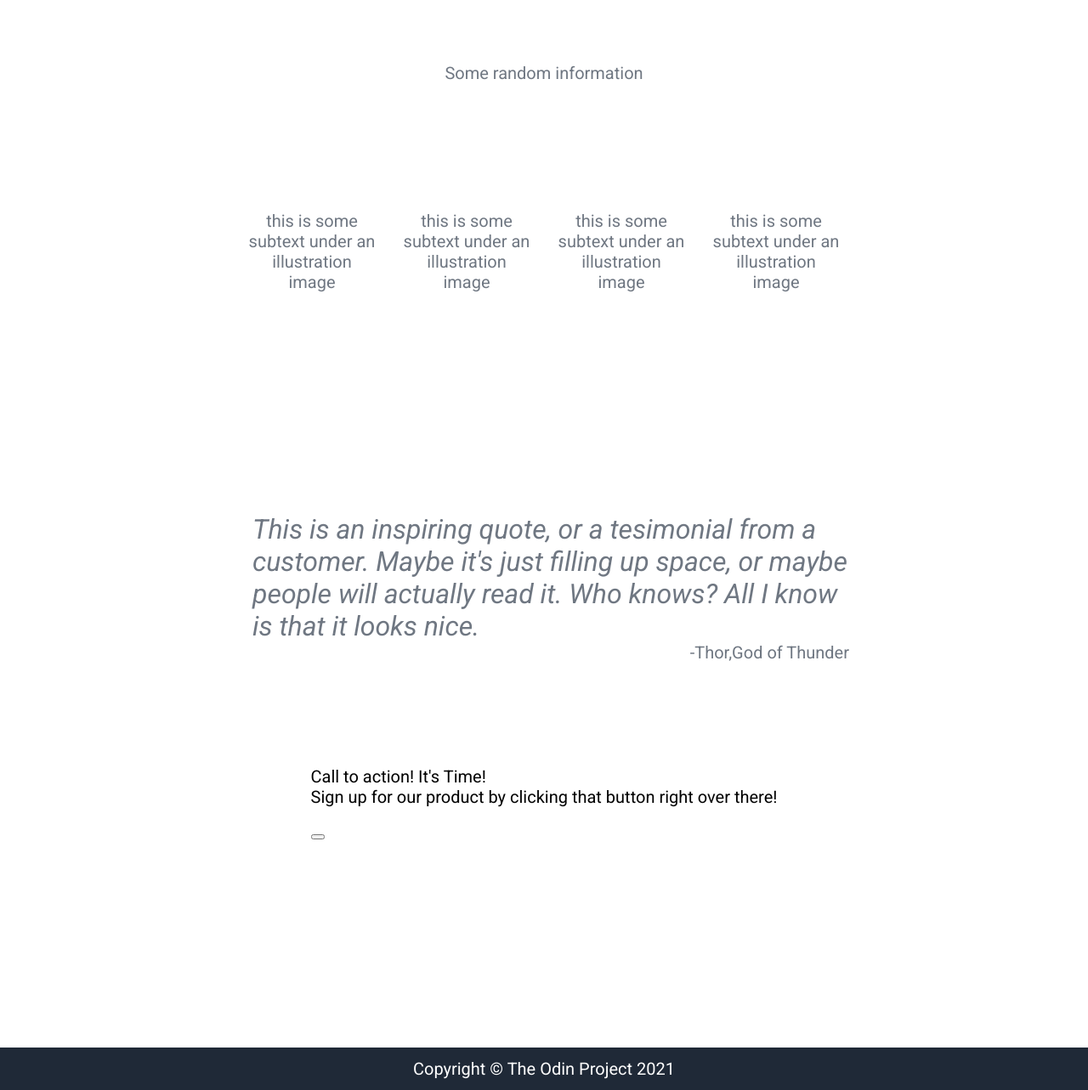
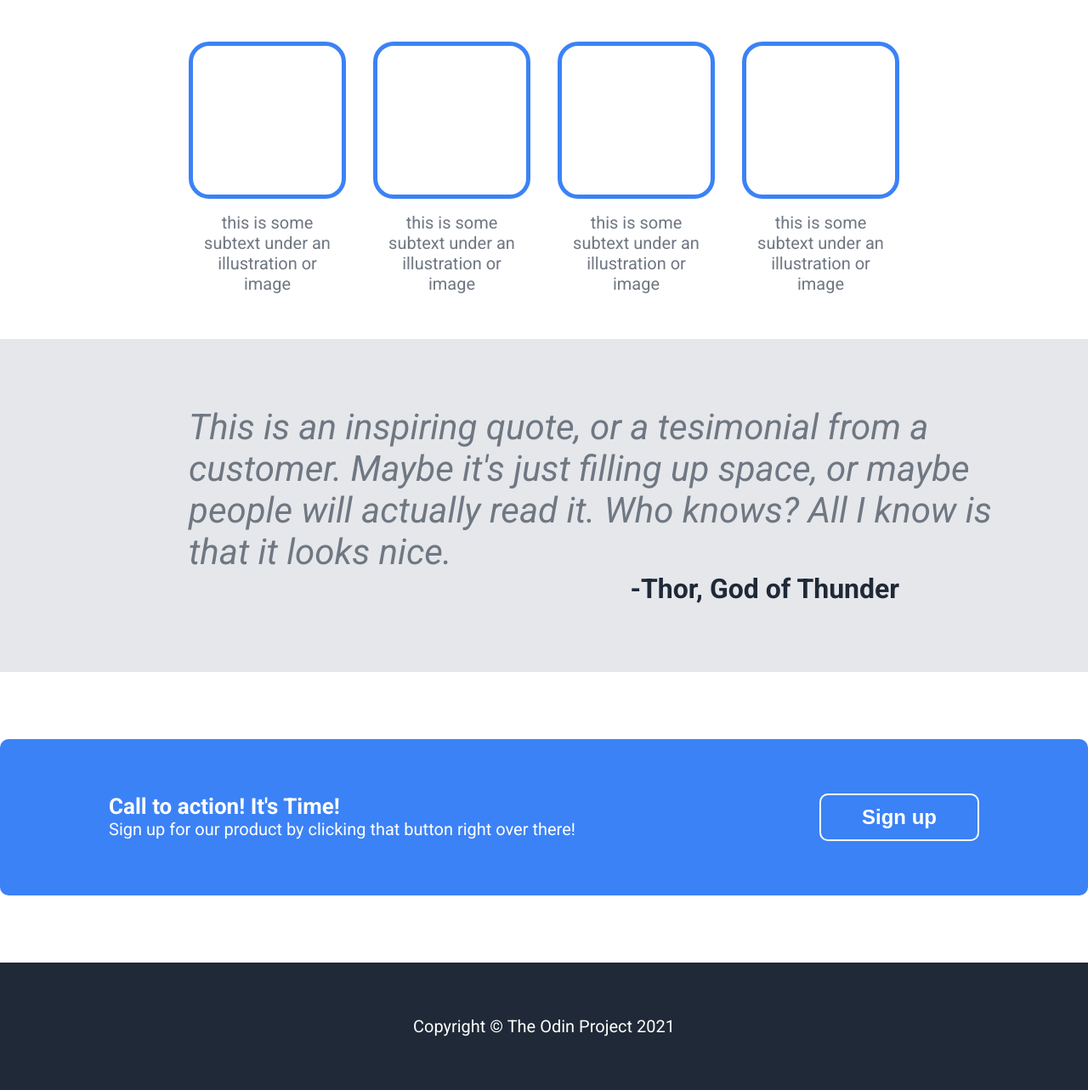
Before and after one commit to xwnklpfqc/landing-page, a plain HTML site: page index.html in a window 1280 px wide. Shown: the part 717-2000 px from the top of the page at 85% size. Drawn offline with Linux system fonts and the light colour scheme.

Commit message:
Finished project

```diff
--- a/index.html
+++ b/index.html
@@ -30,23 +30,23 @@
     </div>
 
     <div class="block-2">
-        <div class="title">Some random information</div>
+        <div class="title">Some random information.</div>
         <div class="card-container">
             <div class="card">
                 <div class="box"></div>
-                <div class="text">this is some subtext under an illustration image</div>
+                <div class="text">this is some subtext under an illustration or image</div>
             </div>
             <div class="card">
                 <div class="box"></div>
-                <div class="text">this is some subtext under an illustration image</div>
+                <div class="text">this is some subtext under an illustration or image</div>
             </div>
             <div class="card">
                 <div class="box"></div>
-                <div class="text">this is some subtext under an illustration image</div>
+                <div class="text">this is some subtext under an illustration or image</div>
             </div>
             <div class="card">
                 <div class="box"></div>
-                <div class="text">this is some subtext under an illustration image</div>
+                <div class="text">this is some subtext under an illustration or image</div>
             </div>
         </div>
     </div>
@@ -56,24 +56,24 @@
         <i class="quote">
             This is an inspiring quote, or a tesimonial from a customer.
             Maybe it's just filling up space, or maybe people will actually read it.
-            Who knows? All I know<br>is that it looks nice.
+            Who knows? All I know is that it looks nice.
         </i>
-        <div class="quote-name">-Thor,God of Thunder</div>
+        <div class="quote-name">-Thor, God of Thunder</div>
         </div>
     </div>
 
     <div class="block-4">
-        <div>
-            <div>
+        <div class="container-4">
+            <div class="text-container">
                 <div class="title-text">Call to action! It's Time!</div>
                 <div class="text">Sign up for our product by clicking that button right over there!</div>
             </div>
-            <button class="button-4"></button>
+            <button class="button-4" style="background-color: #3b82f6;">Sign up</button>
         </div>
     </div>
 
     <div class="footer">
-        <div>
+        <div></div>
             Copyright © The Odin Project 2021
         </div>
     </div>
--- a/styles.css
+++ b/styles.css
@@ -27,25 +27,36 @@ body {
 }
 
 .header-logo {
-    margin-left: 200px;
+    margin-left: 350px;
     font-size: 32px;
     font-weight: 700;
 }
 
 .header-list {
-    margin-right: 200px;
+    margin-right: 350px;
     font-size: 24px;
+    padding: 0;
 }
 
 .footer {
     display: flex;
     justify-content: center;
     align-items: center;
-    min-height: 50px;
+    min-height: 150px;
 }
 
-.text {
+.block-1 .text {
     margin-bottom: 16px;
+}
+
+.block-2 .text {
+    width: 175px;
+}
+
+.title {
+    font-size: 42px;
+    color: #1f2937;
+    font-weight: 900;
 }
 
 ul {
@@ -91,10 +102,13 @@ ul {
 .box {
     display: flex;
     justify-content: center;
-    height: 150px;
-    width: 150px;
-    border: 4px;
-    border-color: blue;
+    height: 175px;
+    width: 175px;
+    border: 5px;
+    border-style: solid;
+    border-radius: 24px;
+    border-color: #3b82f6;
+    margin-bottom: 16px;
 }
 
 .card-container {
@@ -106,24 +120,61 @@ ul {
     display: flex;
     flex-direction: column;
     align-items: center;
-    max-width: 150px;
+    max-width: 200px;
     text-align: center;
 }
 
 .quote {
     font-size: 32px;
     margin-left: 32px;
+    font-size: 42px;
+    width: 950px;
 }
 
 .quote-container {
     display: flex;
     flex-direction: column;
-    max-width: 750px;
+    max-width: 900px;
 }
 
 .quote-name {
     align-self: flex-end;
-    margin-right: 16px;
+    margin-right: 32px;
+    font-size: 32px;
+    font-weight: 700;
+    color: #1f2937;
+}
+
+.title-text {
+    font-weight: 700;
+    font-size: 26px;
+}
+
+.button-4 {
+    padding: 12px;
+    padding-left: 48px;
+    padding-right: 48px;
+    border-radius: 10px;
+    border-style: solid;
+    border-color: white;
+    font-size: 24px;
+    font-weight: 900;
+    color: white;
+    margin-right: 64px;
+}
+
+.container-4 {
+    display: flex;
+    background-color: #3b82f6;
+    justify-content: space-between;
+    border-radius: 10px;
+    padding: 64px;
+    color: white;
+    width: 1200px;
+}
+
+.text-container {
+    margin-left: 64px;
 }
 
 .block-1 {
@@ -131,14 +182,14 @@ ul {
     justify-content: center;
     align-items: center;
     flex: 1;
-    gap: 32px;
+    gap: 64px;
 }
 
 .block-2 {
     display: flex;
     flex: 1;
     flex-direction: column;
-    justify-content: center;
+    justify-content: space-evenly;
     align-items: center;
 }
 
@@ -148,10 +199,12 @@ ul {
     flex-direction: column;
     justify-content: center;
     align-items: center;
+    background-color: #e5e7eb;
 }
 
 .block-4 {
     display: flex;
     flex: 1;
     justify-content: center;
+    align-items: center;
 }
```
